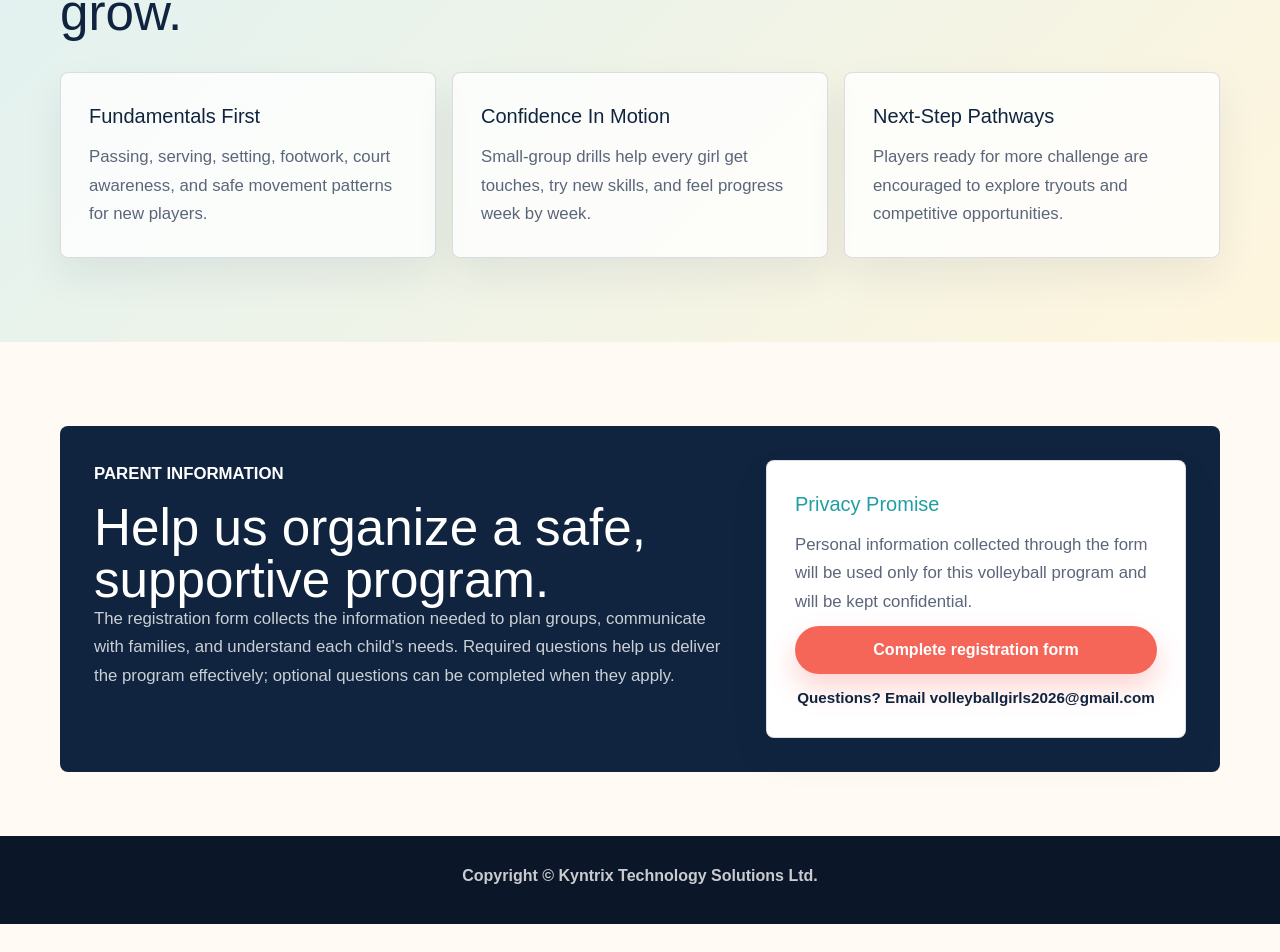
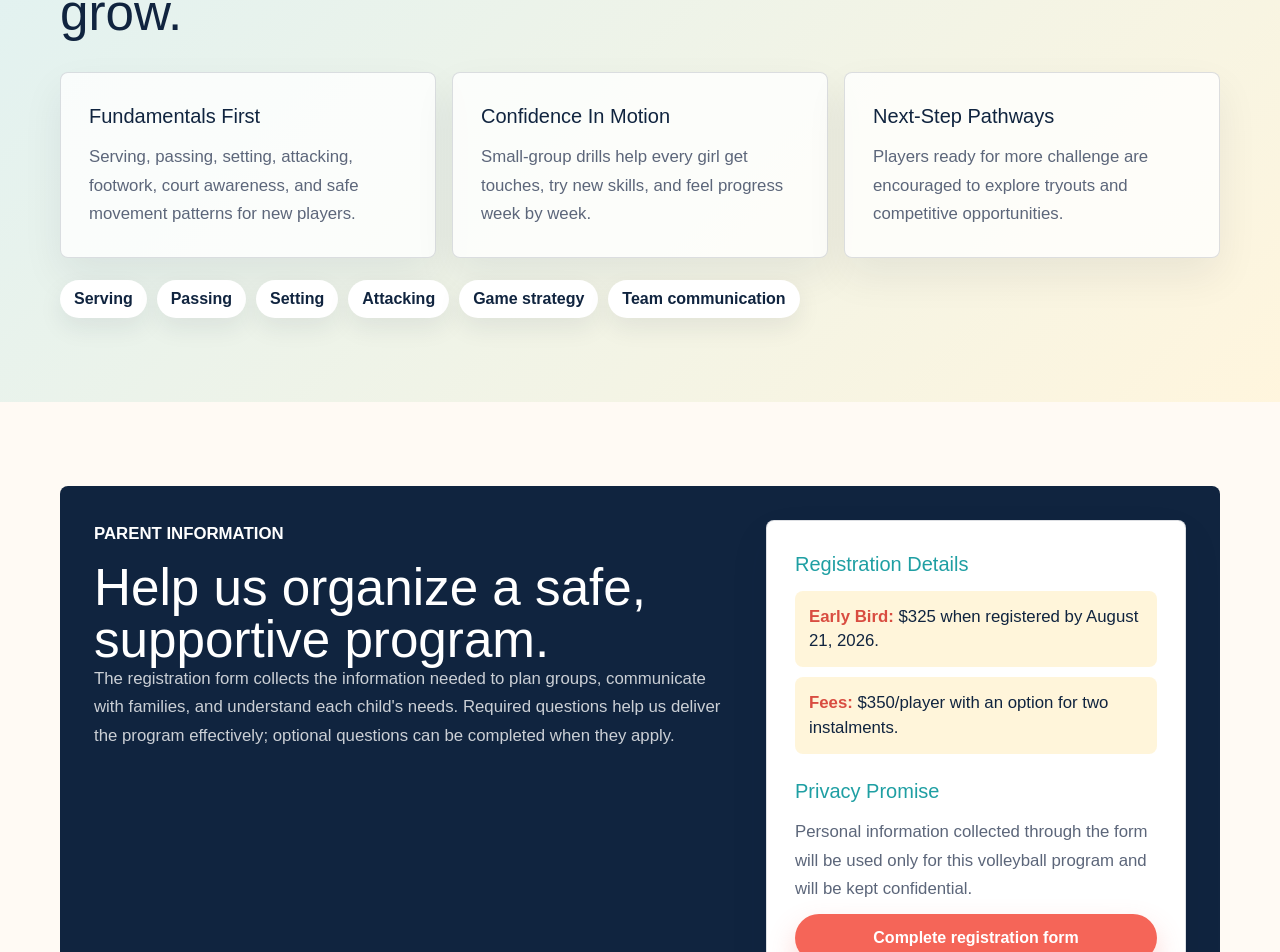
Before and after one commit to kyntrixtech/spirit-volleyball-edmonton, a Next.js app: page / in a window 1280 px wide. Shown: the part 2043-2995 px from the top of the page. Before the commit the page ends 2967 px from the top, so only its background shows below. Built offline with nearby package versions, Linux system fonts and the light colour scheme.

Commit message:
Add skills and registration fee details

```diff
--- a/app/globals.css
+++ b/app/globals.css
@@ -324,6 +324,25 @@ h2 {
   font-size: 1.25rem;
 }
 
+.skillsLearned {
+  display: flex;
+  flex-wrap: wrap;
+  gap: 10px;
+  margin-top: 22px;
+}
+
+.skillsLearned span {
+  display: inline-flex;
+  align-items: center;
+  min-height: 38px;
+  padding: 0 14px;
+  border-radius: 999px;
+  background: var(--white);
+  color: var(--navy);
+  font-weight: 850;
+  box-shadow: 0 10px 24px rgba(20, 33, 61, 0.08);
+}
+
 .register {
   padding-bottom: 64px;
 }
@@ -359,6 +378,25 @@ h2 {
 
 .privacyBox p {
   color: var(--muted);
+}
+
+.feeList {
+  display: grid;
+  gap: 10px;
+  margin-bottom: 22px;
+}
+
+.feeList p {
+  margin: 0;
+  padding: 14px;
+  border-radius: 8px;
+  background: rgba(255, 202, 69, 0.2);
+  color: var(--navy);
+  line-height: 1.45;
+}
+
+.feeList strong {
+  color: var(--coral-dark);
 }
 
 .full {
--- a/app/page.tsx
+++ b/app/page.tsx
@@ -10,7 +10,7 @@ const benefits = [
 const skillBlocks = [
   {
     title: "Fundamentals First",
-    text: "Passing, serving, setting, footwork, court awareness, and safe movement patterns for new players.",
+    text: "Serving, passing, setting, attacking, footwork, court awareness, and safe movement patterns for new players.",
   },
   {
     title: "Confidence In Motion",
@@ -20,6 +20,15 @@ const skillBlocks = [
     title: "Next-Step Pathways",
     text: "Players ready for more challenge are encouraged to explore tryouts and competitive opportunities.",
   },
+];
+
+const volleyballSkills = [
+  "Serving",
+  "Passing",
+  "Setting",
+  "Attacking",
+  "Game strategy",
+  "Team communication",
 ];
 
 export default function Home() {
@@ -134,6 +143,11 @@ export default function Home() {
             </article>
           ))}
         </div>
+        <div className="skillsLearned" aria-label="Volleyball skills learned">
+          {volleyballSkills.map((skill) => (
+            <span key={skill}>{skill}</span>
+          ))}
+        </div>
       </section>
 
       <section className="section register" id="register">
@@ -149,6 +163,15 @@ export default function Home() {
             </p>
           </div>
           <div className="privacyBox">
+            <h3>Registration Details</h3>
+            <div className="feeList">
+              <p>
+                <strong>Early Bird:</strong> $325 when registered by August 21, 2026.
+              </p>
+              <p>
+                <strong>Fees:</strong> $350/player with an option for two instalments.
+              </p>
+            </div>
             <h3>Privacy Promise</h3>
             <p>
               Personal information collected through the form will be used only
```
Also changed, not shown: 1 other file (tests, documents, lock files or other folders).
